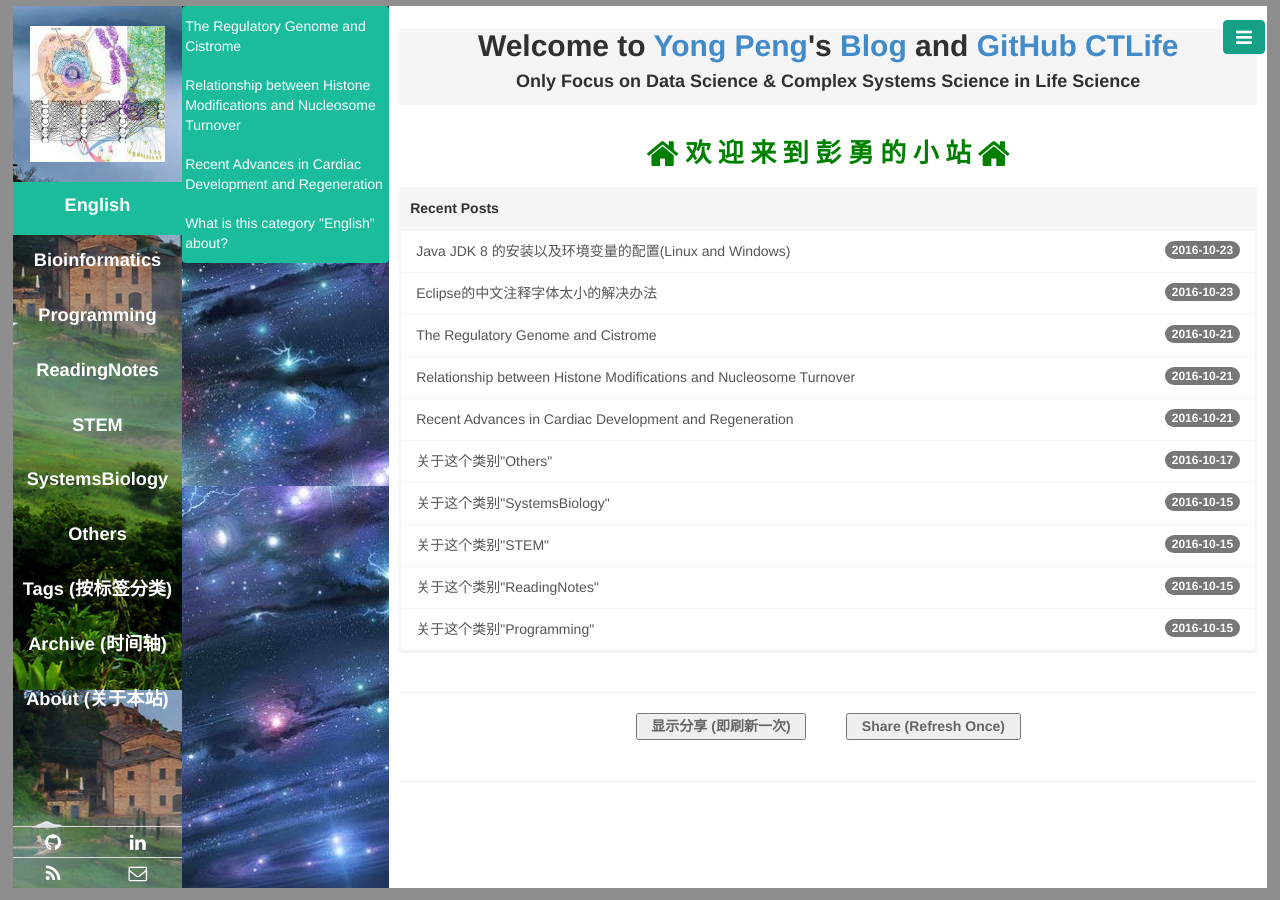
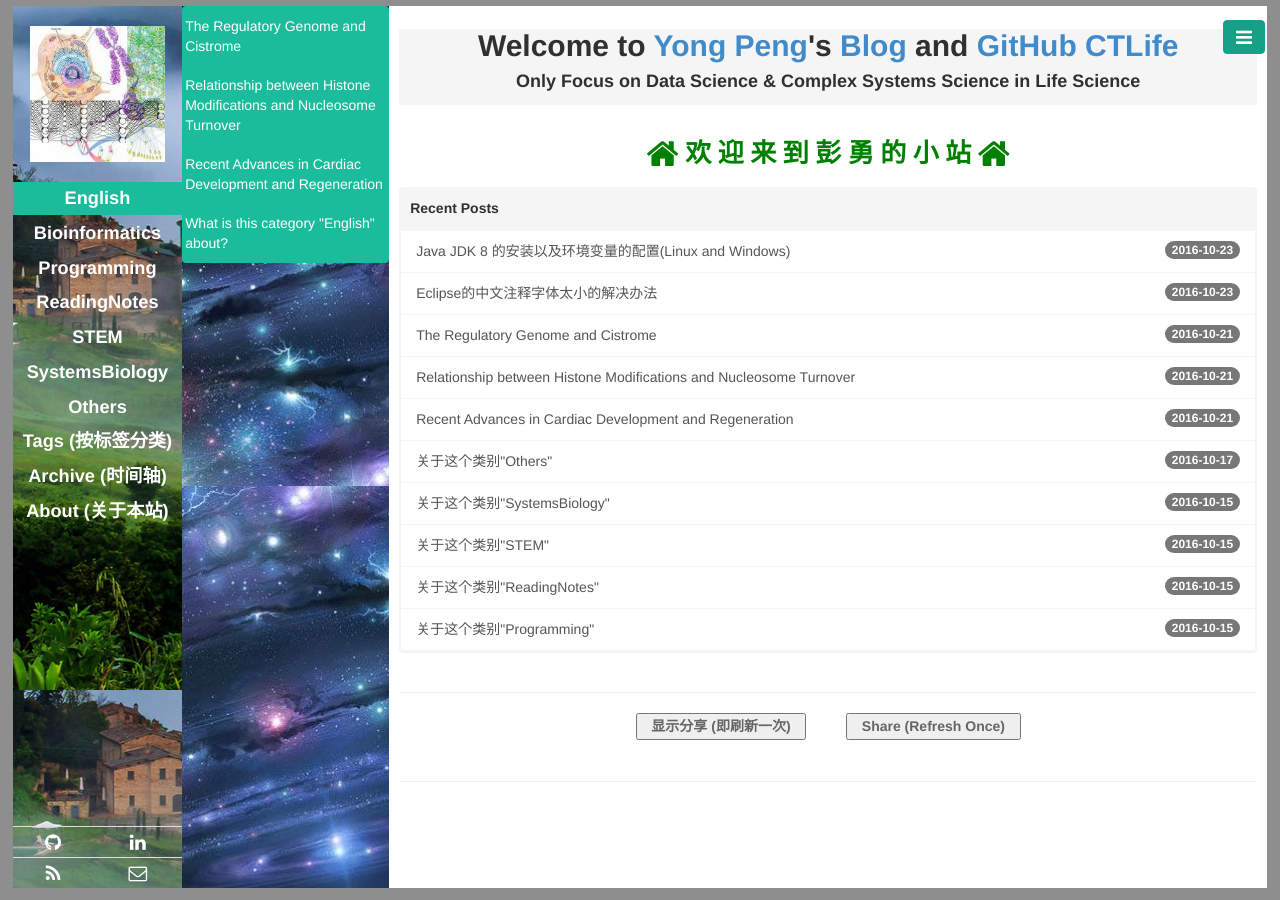
Before and after one commit to CTLife/CTLife.github.io, a Jekyll site: the page built from index.html, in a window 1280 px wide. Built offline with Jekyll 4.4.1, drawn with Linux system fonts in a browser that asks for light colours; Markdown is read by kramdown in place of the engine named in the settings; the list of posts is cut into pages by our own code.

Commit message:
Update base.css

```diff
--- a/public/css/base.css
+++ b/public/css/base.css
@@ -38,7 +38,8 @@ body, html {
   color: #FFFFFF;
   font-weight: bolder;
   font-size: 130%;
-  padding-bottom: 10%;
+  padding-top: 2%;
+  padding-bottom: 2%;
 }
 
 .aside1> .nav > li > a:hover {
```
